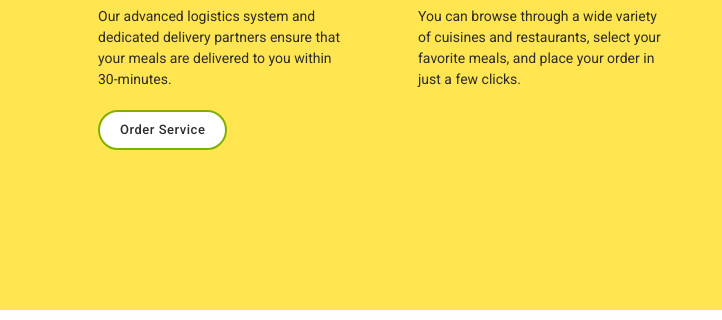
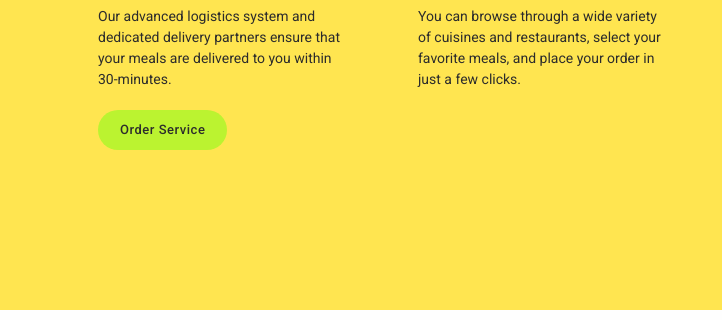
Before and after one commit to DenysHV1/food-team-project, a website built with Vite: page src/index.html in a window 1280 px wide. In both pictures the pointer is over the button "Order Service". Shown: the part 584-904 px from the top of the page, 558-1280 px from the left. Built offline with nearby package versions, Linux system fonts and the light colour scheme; files whose address does not match are found by name.

Commit message:
add hover for btn

```diff
--- a/src/css/about.css
+++ b/src/css/about.css
@@ -87,7 +87,11 @@
   height: 40px;
   transition: background-color 250ms cubic-bezier(0.4, 0, 0.2, 1);
 }
-
+.benefits-btn:hover {
+  background-color: #bbf330;
+  border: none;
+  padding: 10px 22px;
+}
 .benefits-btn-second {
   background-color: transparent;
   color: #000;
```
